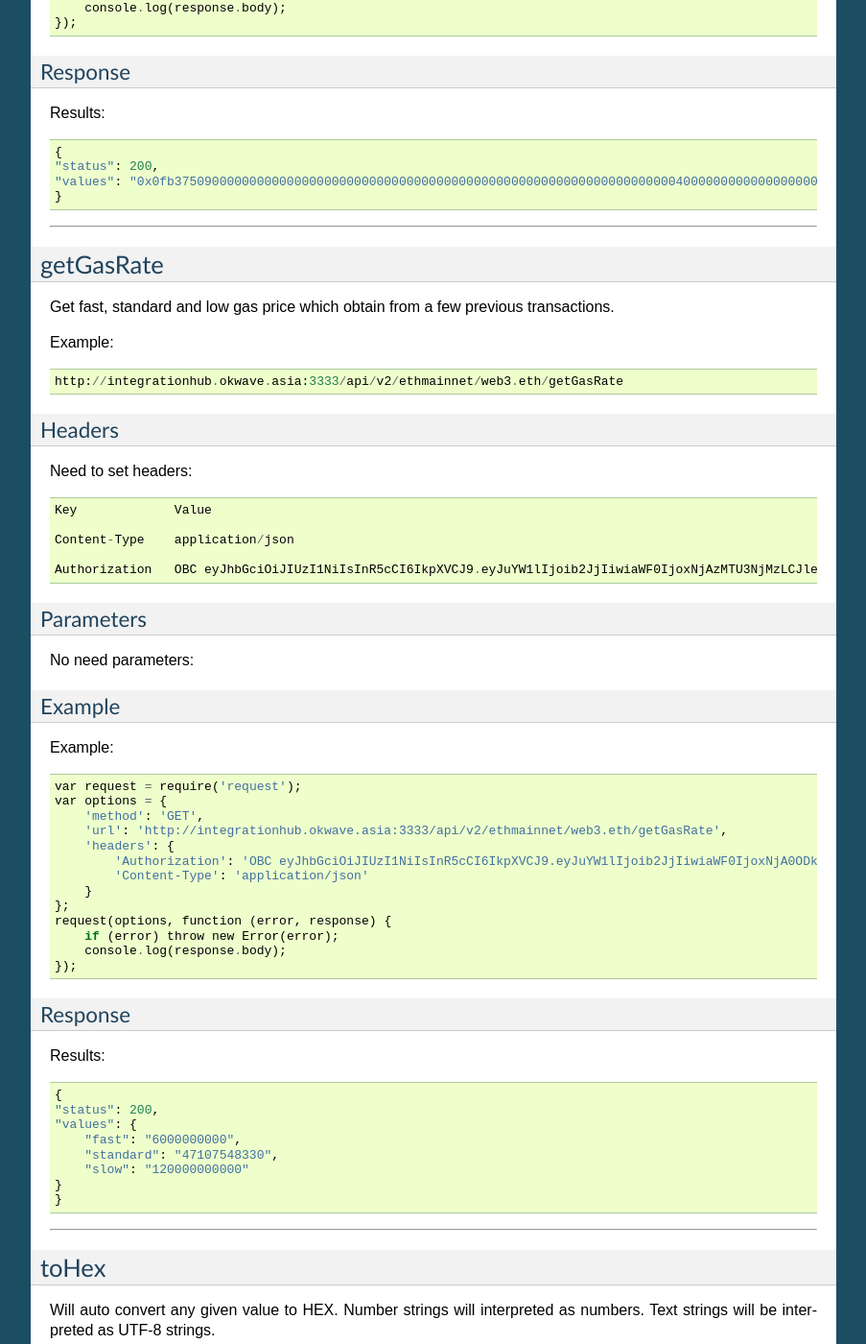
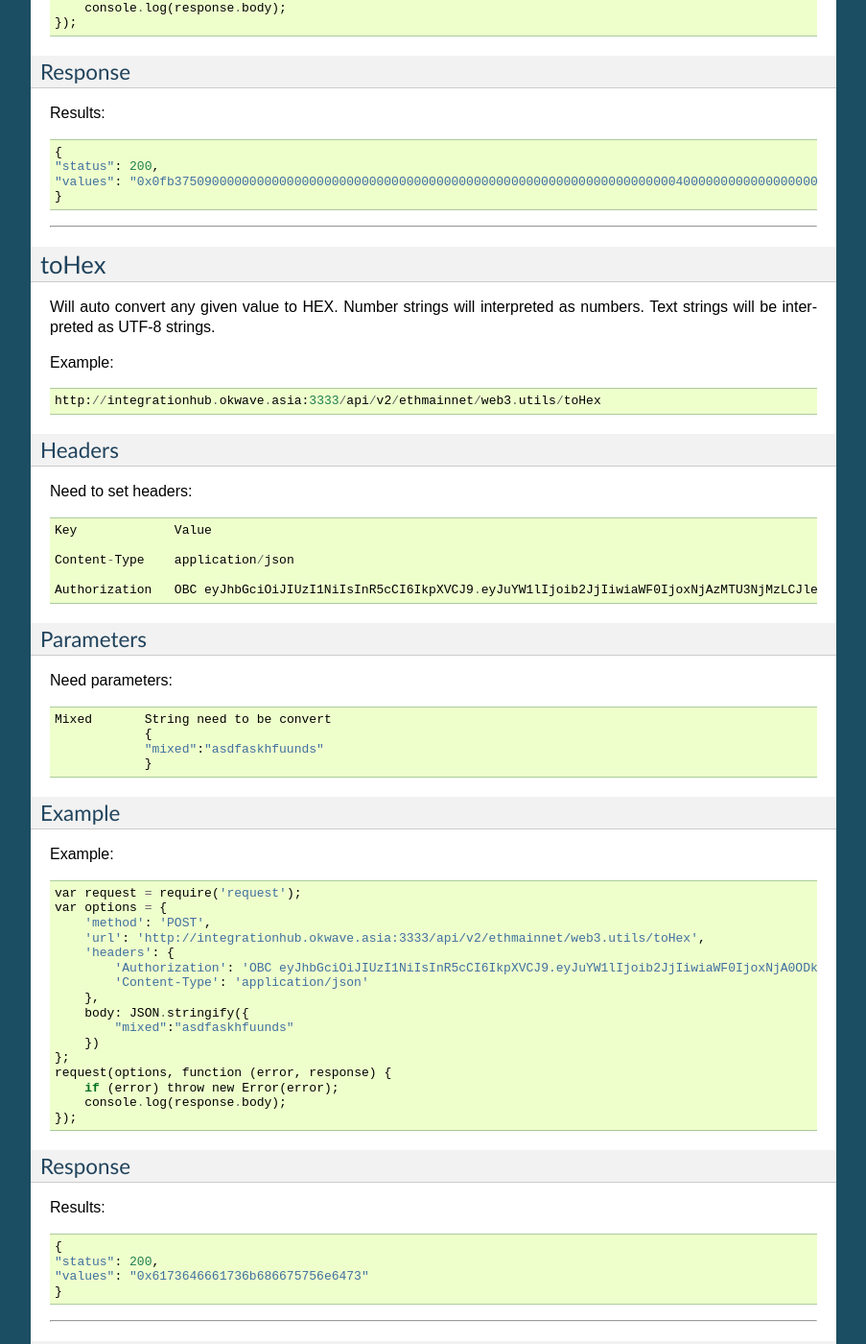
Before and after one commit to bcnodeobc/integrationhub, a Sphinx documentation site: the page built from docs/ethereum.rst, in a window 1280 px wide and 1400 px high, scrolled down 36884 px. Shown: the whole window at 96% size, without its empty margins (198-1101 px from the left). Built offline with Sphinx 7.4.7, drawn with Linux system fonts in a browser that asks for light colours; some of the changed text lies outside the part shown.

Commit message:
remove: remove getGasRate in thor and ethereum

```diff
--- a/docs/ethereum.rst
+++ b/docs/ethereum.rst
@@ -2051,62 +2051,6 @@ Results::
 
 ---------------------------------------------------------------------------------------------------------------------------
 
-getGasRate
-============
-
-Get fast, standard and low gas price which obtain from a few previous transactions.
-
-Example::
-
-    http://integrationhub.okwave.asia:3333/api/v2/ethmainnet/web3.eth/getGasRate
-
-Headers
---------
-Need to set headers::
-
-    Key             Value
-
-    Content-Type    application/json
-
-    Authorization   OBC eyJhbGciOiJIUzI1NiIsInR5cCI6IkpXVCJ9.eyJuYW1lIjoib2JjIiwiaWF0IjoxNjAzMTU3NjMzLCJleHAiOjE2MDM3NjI0MzN9.71my1T-2IxQNJhNNu-aRX7N3TLo9BqAczyGWX1ph2vA
-
-Parameters
---------
-No need parameters::
-
-Example
---------
-Example::
-
-    var request = require('request');
-    var options = {
-        'method': 'GET',
-        'url': 'http://integrationhub.okwave.asia:3333/api/v2/ethmainnet/web3.eth/getGasRate',
-        'headers': {
-            'Authorization': 'OBC eyJhbGciOiJIUzI1NiIsInR5cCI6IkpXVCJ9.eyJuYW1lIjoib2JjIiwiaWF0IjoxNjA0ODkyMjE5LCJleHAiOjE2MDU0OTcwMTl9.fcLs3o7UlljwCh6NnHI-7mW3gVdGPR2X2WACW3iUxKo',
-            'Content-Type': 'application/json'
-        }
-    };
-    request(options, function (error, response) {
-        if (error) throw new Error(error);
-        console.log(response.body);
-    });
-
-Response
---------
-Results::
-
-    {
-    "status": 200,
-    "values": {
-        "fast": "6000000000",
-        "standard": "47107548330",
-        "slow": "120000000000"
-    }
-    }
-
----------------------------------------------------------------------------------------------------------------------------
-
 toHex
 ============
 
```
Also changed, not shown: docs/thor.rst (+0 -56 lines).
